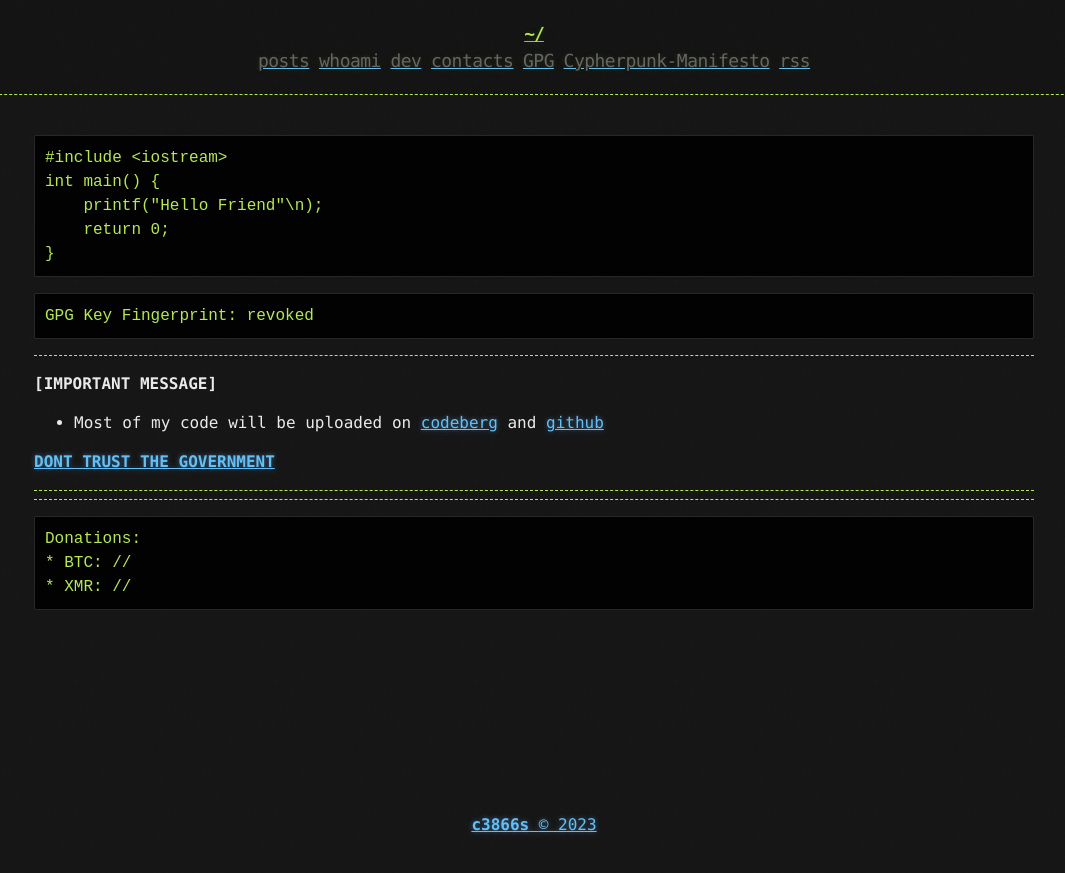
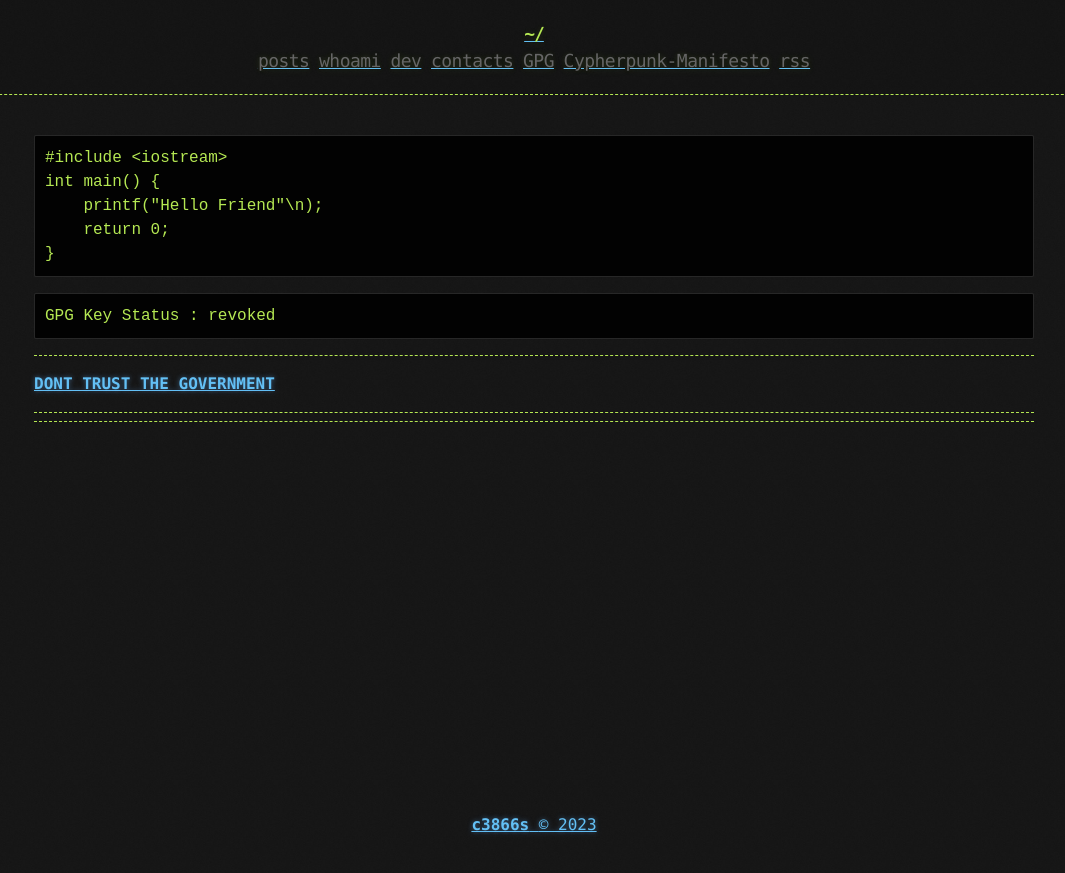
Before and after one commit to znkkw/znkkw.github.io, a Jekyll site: the page built from index.md, in a window 1280 px wide. Shown: the top 873 px of the page, without its empty margins (106-1171 px from the left). Built offline with Jekyll 4.4.1, drawn with Linux system fonts in a browser that asks for light colours.

Commit message:
Update index.md

````diff
--- a/index.md
+++ b/index.md
@@ -11,19 +11,12 @@ int main() {
 }
 ```
 ```term
-GPG Key Fingerprint: revoked
+GPG Key Status : revoked
 ```
 --------------------------------------------------------------------------
-**[IMPORTANT MESSAGE]**
-- Most of my code will be uploaded on [codeberg](https://codeberg.org/c3866s) and [github](https://github.com/c3866s)
 
-**[DONT TRUST THE GOVERNMENT](https://briarproject.org/)**
+**[DONT TRUST THE GOVERNMENT](https://gentoo.org/)**
 
 -------------------------------------------------------------------------
 
 -------------------------------------------------------------------------
-```term
-Donations:
-* BTC: //
-* XMR: //
-```
````
